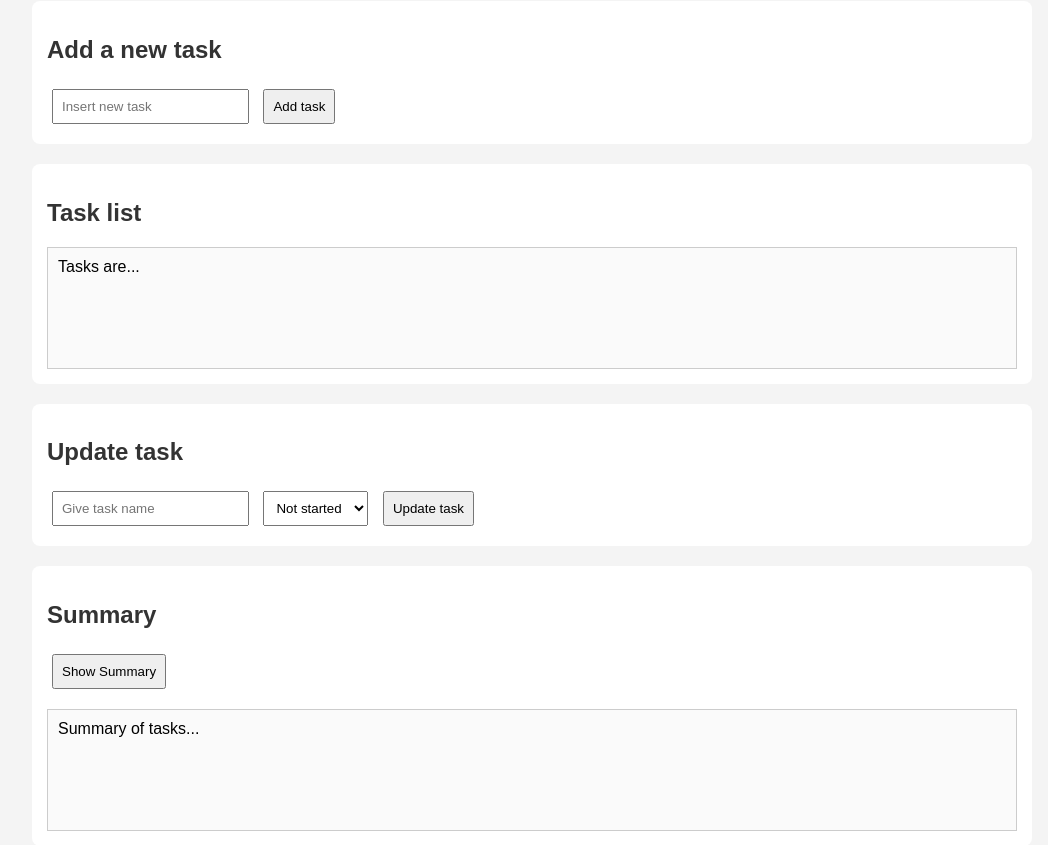
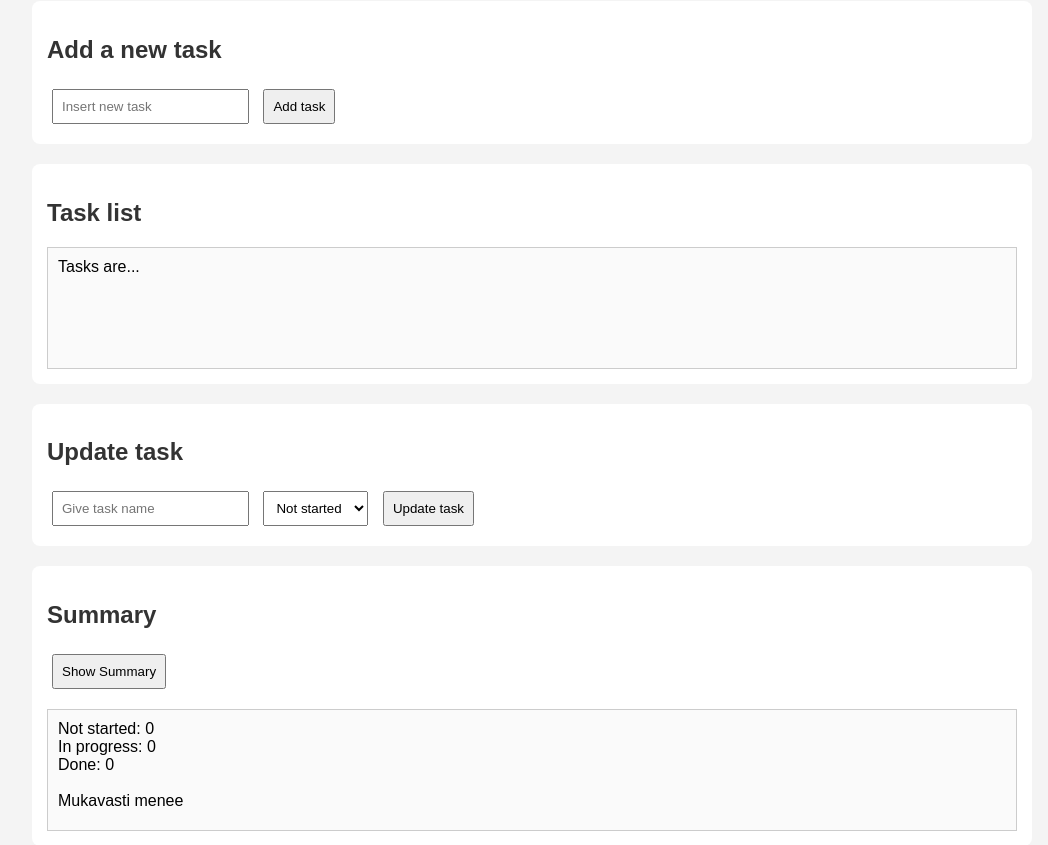
Before and after one commit to kkami5/tiimityo-todo, a plain HTML site: page index.html in a window 1280 px wide. Both pictures are taken after a click on the button "Show Summary". Shown: the part 99-944 px from the top of the page, without its empty margins (108-1156 px from the left). Drawn offline with Linux system fonts and the light colour scheme.

Commit message:
я написала свою часть summary

```diff
--- a/index.html
+++ b/index.html
@@ -91,7 +91,12 @@
 
       function refresh() {}
 
-      function showSummary() {}
+      function showSummary() {
+
+        let reportText = showReportByStatus(tasks);
+         document.getElementById("reportArea").innerHTML = reportText;
+
+        }
     </script>
     <!-- JavaScript-tiedostot -->
     <script src="addTask.js"></script>
--- a/reports.js
+++ b/reports.js
@@ -3,4 +3,37 @@
 //In progress ja
 //Done tilassa
 //Tieto palautetaan sitä kutsuneelle taholle
-function showReportByStatus(allTasks) {}
+function showReportByStatus(allTasks) {
+    let notStarted = 0;
+    let inProgress = 0;
+    let done = 0;
+
+    for (let i = 0; i < allTasks.length; i++) {
+        let task = allTasks[i];
+
+        if (task.status == "Not Started") {
+            notStarted++;
+        } else if (task.status == "In Progress") {
+            inProgress++;
+        } else if (task.status == "Done") {
+            done++;
+        }
+    }
+
+    let message = "Mukavasti menee";
+
+    if (allTasks.length > 0) {
+        if (notStarted > allTasks.length * 0.5) {
+            message = "Sinulla on liikaa tekemättömiä tehtäviä";
+        } else if (done > allTasks.length * 0.8) {
+            message = "Olet ollut ahkera";
+        }
+    }
+
+    let reportText = "Not started: " + notStarted + "<br>";
+    reportText += "In progress: " + inProgress + "<br>";
+    reportText += "Done: " + done + "<br><br>";
+    reportText += message;
+
+    return reportText;
+}
```
